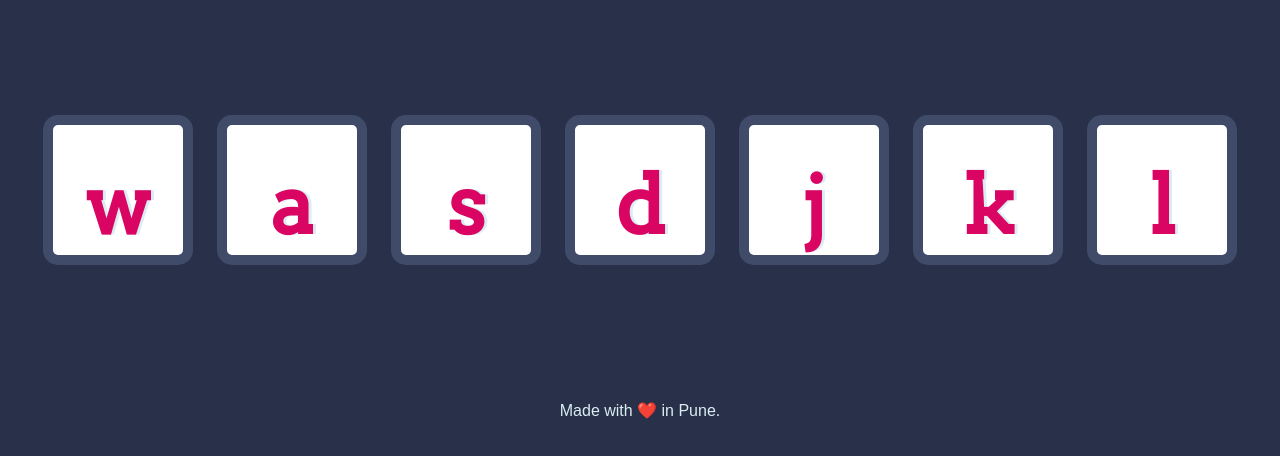
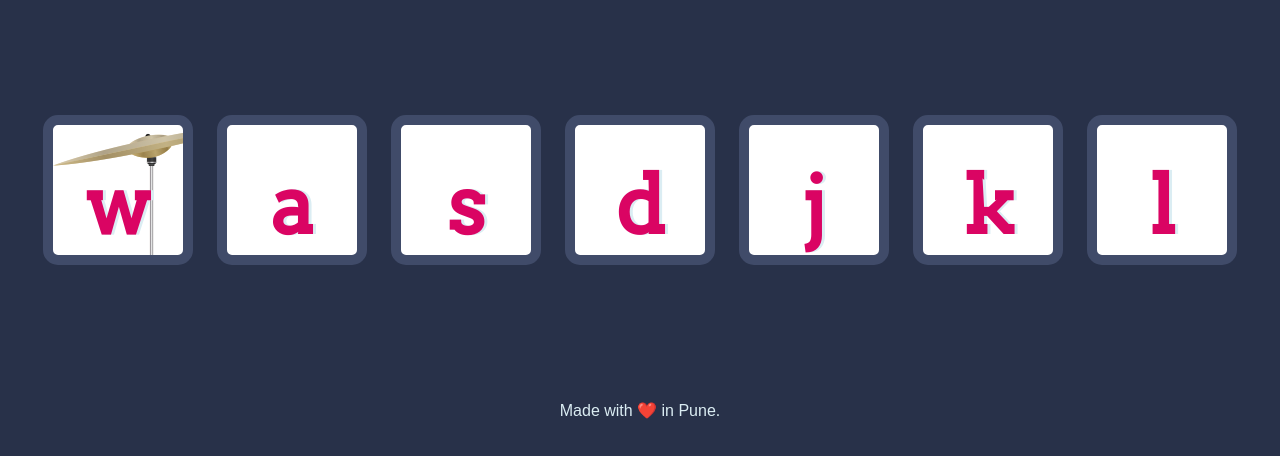
Before and after one commit to Swapnil12-dev/drum-kit-js, a plain HTML site: page index.html in a window 1280 px wide. Shown: the part 174-630 px from the top of the page. Drawn offline with Linux system fonts and the light colour scheme.

Commit message:
Update styles.css

```diff
--- a/styles.css
+++ b/styles.css
@@ -17,7 +17,7 @@ footer {
 }
 
 .w {
-
+background-image:url("images/crash.png")
 }
 
 .a {
```
